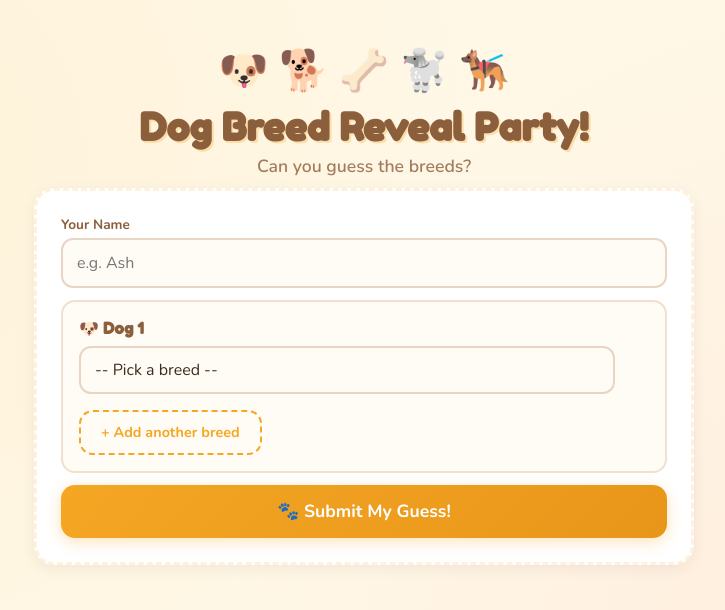
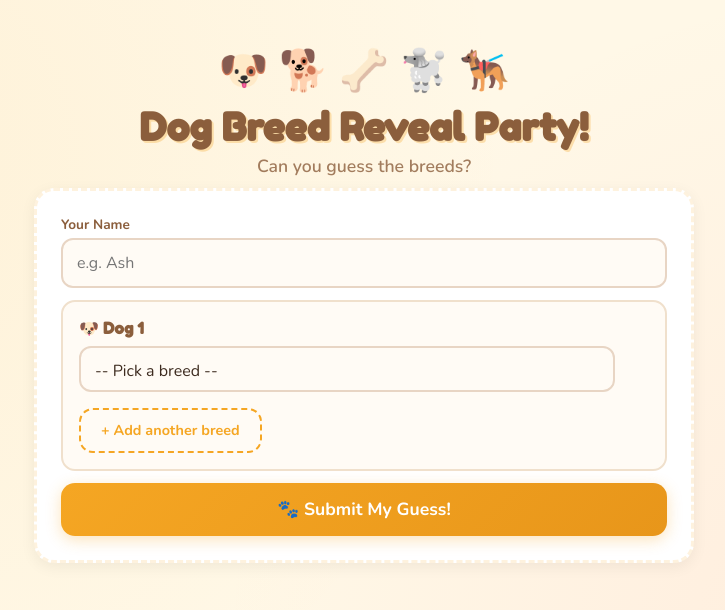
Before and after one commit to ashiswin/dog-breed-reveal, a website: page public/party.html in a window 1280 px wide. Shown: the whole page, without its empty margins (276-1001 px from the left). Drawn offline with nearby package versions, Linux system fonts and the light colour scheme; no server answers.

Commit message:
Fix breed row alignment: force zero margins, consistent sizing

```diff
--- a/public/styles.css
+++ b/public/styles.css
@@ -162,13 +162,14 @@ select {
 .dog-section h4 { margin-bottom: var(--s); }
 
 .breed-row { display: flex; align-items: center; gap: 6px; margin-bottom: var(--s); }
+.breed-row .form-group { margin-bottom: 0 !important; }
 .breed-row .select-col { flex: 2.5; }
 .breed-row .pct-col { flex: 0.7; }
 .breed-row select,
 .breed-row .pct-input {
-  height: 48px; padding: 0 14px; border: 2px solid var(--border);
+  height: 46px; line-height: 46px; padding: 0 14px; border: 2px solid var(--border);
   border-radius: 12px; font-family: var(--font); font-size: 1rem;
-  background: var(--bg-light);
+  background: var(--bg-light); width: 100%; box-sizing: border-box;
 }
 .breed-row .pct-input {
   padding: 0 8px; text-align: center;
```
